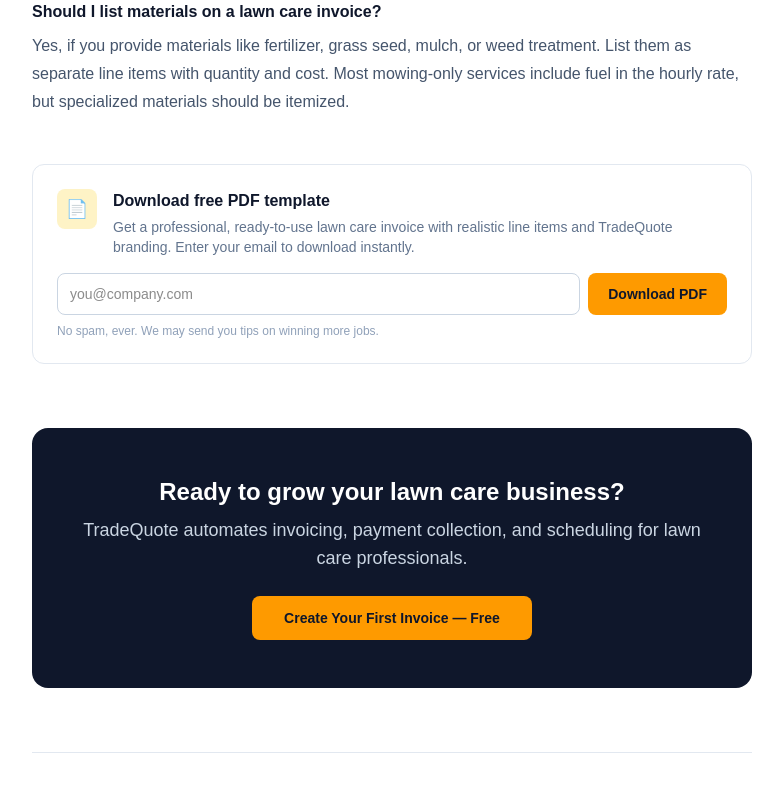
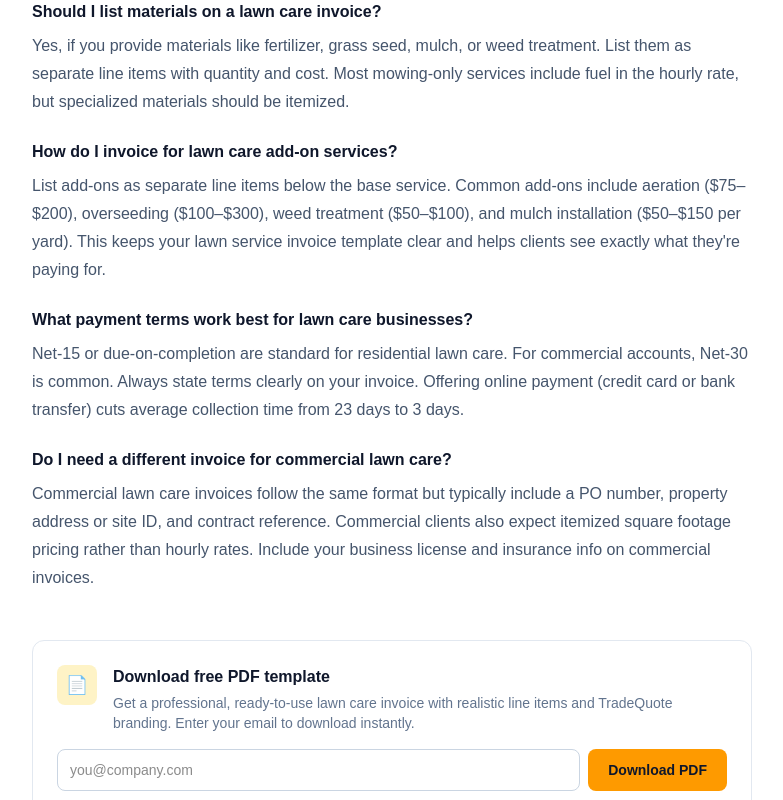
Before and after one commit to moltcorporation/trades-quoting-tool, a Next.js app: page /templates/lawn-care-invoice in a window 1280 px wide. Shown: the part 2352-3152 px from the top of the page, without its empty margins (248-1031 px from the left). Built offline with nearby package versions, Linux system fonts and the light colour scheme.

Commit message:
Add 3 FAQs to lawn care invoice template (5→8 total)
Adds add-on services, payment terms, and commercial invoicing FAQs
with JSON-LD schema. Hits the 6-8 FAQ target from the task spec.

Co-Authored-By: Claude Opus 4.6 <noreply@anthropic.com>

```diff
--- a/app/templates/lawn-care-invoice/page.tsx
+++ b/app/templates/lawn-care-invoice/page.tsx
@@ -45,6 +45,21 @@ const faqItems = [
     question: "Should I list materials on a lawn care invoice?",
     answer:
       "Yes, if you provide materials like fertilizer, grass seed, mulch, or weed treatment. List them as separate line items with quantity and cost. Most mowing-only services include fuel in the hourly rate, but specialized materials should be itemized.",
+  },
+  {
+    question: "How do I invoice for lawn care add-on services?",
+    answer:
+      "List add-ons as separate line items below the base service. Common add-ons include aeration ($75–$200), overseeding ($100–$300), weed treatment ($50–$100), and mulch installation ($50–$150 per yard). This keeps your lawn service invoice template clear and helps clients see exactly what they're paying for.",
+  },
+  {
+    question: "What payment terms work best for lawn care businesses?",
+    answer:
+      "Net-15 or due-on-completion are standard for residential lawn care. For commercial accounts, Net-30 is common. Always state terms clearly on your invoice. Offering online payment (credit card or bank transfer) cuts average collection time from 23 days to 3 days.",
+  },
+  {
+    question: "Do I need a different invoice for commercial lawn care?",
+    answer:
+      "Commercial lawn care invoices follow the same format but typically include a PO number, property address or site ID, and contract reference. Commercial clients also expect itemized square footage pricing rather than hourly rates. Include your business license and insurance info on commercial invoices.",
   },
 ];
 
```
